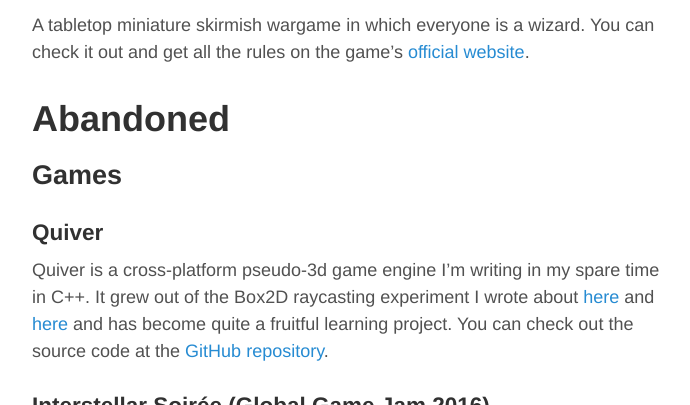
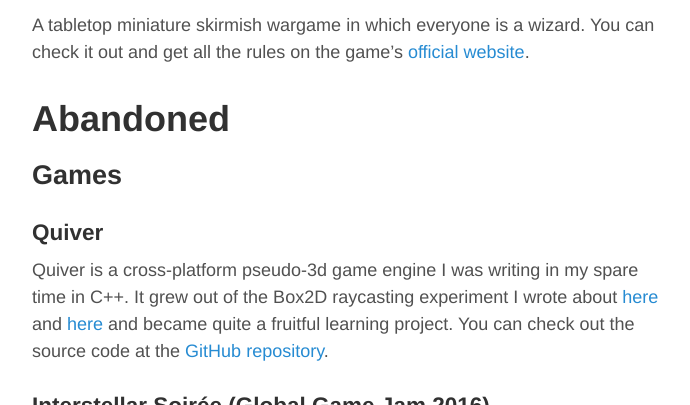
Before and after one commit to rachelnertia/rachelnertia.github.io, a Jekyll site: the page built from projects.md, in a window 1280 px wide and 900 px high, scrolled down 431 px, cut to the strip 0-405 px from the top of the window. Shown: the whole strip, without its empty margins (293-983 px from the left). Built offline with Jekyll 4.4.1, drawn with Linux system fonts in a browser that asks for light colours.

Commit message:
Update projects.md
- Use past tense when talking about Quiver

```diff
--- a/projects.md
+++ b/projects.md
@@ -17,7 +17,7 @@ A tabletop miniature skirmish wargame in which everyone is a wizard. You can che
 
 ### Quiver
 
-Quiver is a cross-platform pseudo-3d game engine I'm writing in my spare time in C++. It grew out of the Box2D raycasting experiment I wrote about [here]({% post_url 2016/2016-04-07-box2d-raycasting-test %}) and [here]({% post_url 2016/2016-04-27-box2d-raycasting-progress %}) and has become quite a fruitful learning project. You can check out the source code at the [GitHub repository](https://github.com/rachelnertia/Quiver).
+Quiver is a cross-platform pseudo-3d game engine I was writing in my spare time in C++. It grew out of the Box2D raycasting experiment I wrote about [here]({% post_url 2016/2016-04-07-box2d-raycasting-test %}) and [here]({% post_url 2016/2016-04-27-box2d-raycasting-progress %}) and became quite a fruitful learning project. You can check out the source code at the [GitHub repository](https://github.com/rachelnertia/Quiver).
 
 ### Interstellar Soirée (Global Game Jam 2016)
 
```
